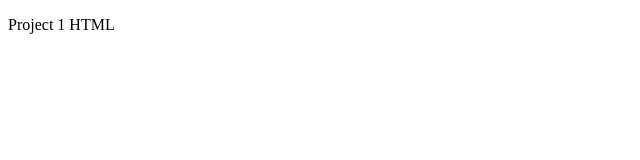
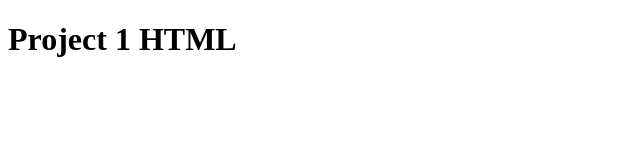
Before and after one commit to A22JulioAA/project1-DAW, a plain HTML site: page index.html in a window 1280 px wide. Shown: the whole page, without its empty margins (0-640 px from the left). Drawn offline with Linux system fonts and the light colour scheme.

Commit message:
Edit body

```diff
--- a/index.html
+++ b/index.html
@@ -7,6 +7,6 @@
     <title>Document</title>
 </head>
 <body>
-    <p>Project 1 HTML</p>
+    <h1>Project 1 HTML</h1>
 </body>
 </html>
```
